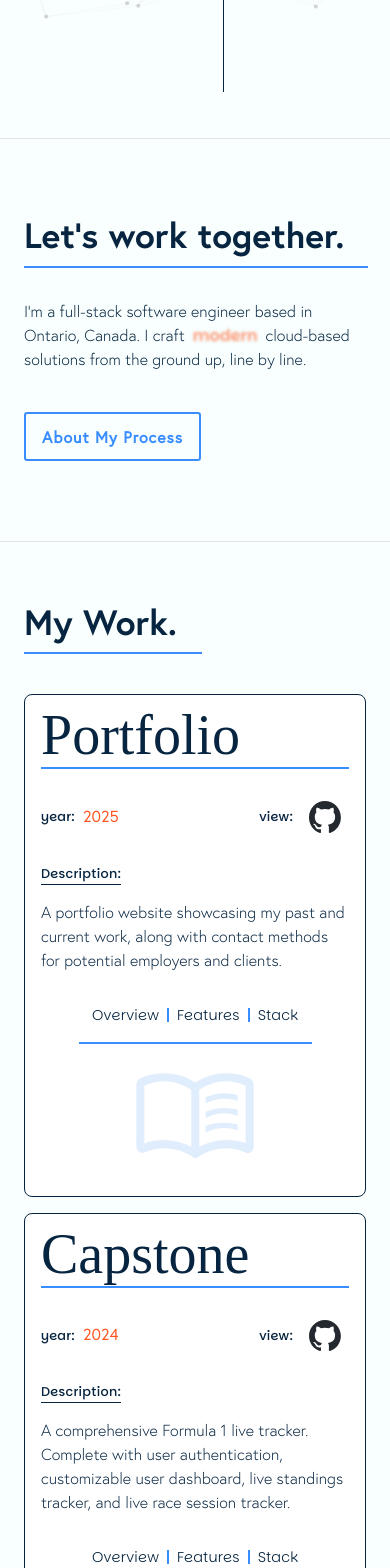
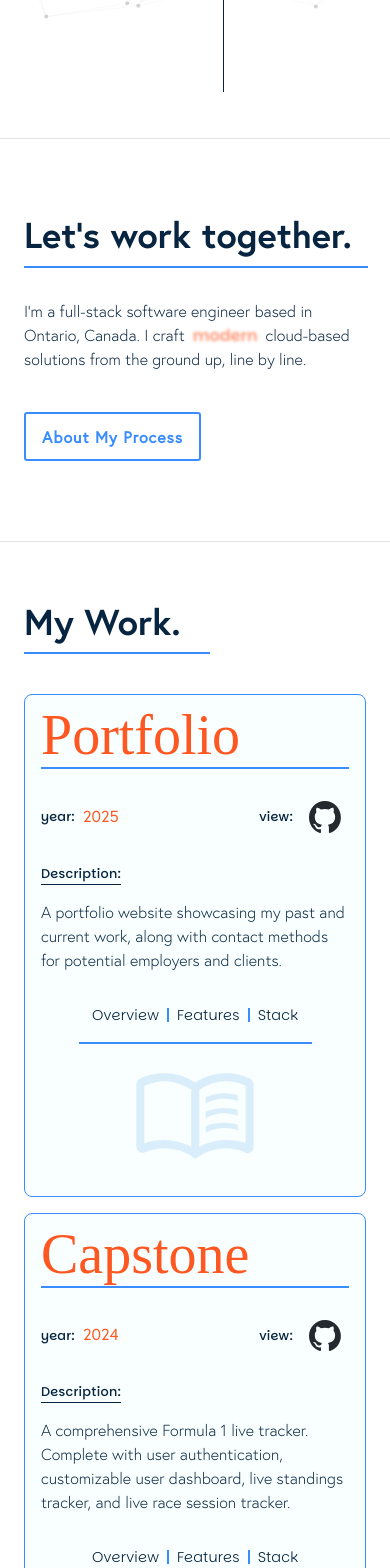
Before and after one commit to nickdoucette24/portfolio, a React (Create React App) app in the folder client/: page / in a window 390 px wide. Shown: the part 820-2388 px from the top of the page. Built offline with nearby package versions, Linux system fonts and the light colour scheme; a web font is replaced by a local one.

Commit message:
minor font tweaks to test on mobile

```diff
--- a/client/src/components/AboutSection/AboutSection.scss
+++ b/client/src/components/AboutSection/AboutSection.scss
@@ -105,7 +105,7 @@
   &__small {
     @include h2;
     color: $deep;
-    font-size: 2.2rem;
+    font-size: 2.25rem;
 
     @include mobile {
       display: none;
--- a/client/src/components/ContactSection/ContactSection.scss
+++ b/client/src/components/ContactSection/ContactSection.scss
@@ -21,7 +21,7 @@
 
   &__heading {
     color: $deep;
-    font-size: 1.7rem;
+    font-size: 1.6rem;
     font-family: Europa Bold;
     margin: 0;
 
@@ -74,7 +74,6 @@
     flex-direction: column;
     align-items: center;
     gap: 0rem;
-    // width: 100%;
     overflow: visible;
 
     @include tablet {
@@ -222,6 +221,7 @@
     font-family: Europa Light;
     @include p3;
     color: $deep;
+    background-color: white;
     height: 1.5rem;
     outline: none;
     border: 1px solid rgb(202, 199, 199);
--- a/client/src/components/ProjectCard/ProjectCard.scss
+++ b/client/src/components/ProjectCard/ProjectCard.scss
@@ -4,8 +4,8 @@
 .project-card {
   display: flex;
   flex-direction: column;
-  background-color: white;
-  border: 1px solid $deep;
+  background-color: $cloud;
+  border: 1px solid $superhero;
   border-radius: 0.5rem;
   transition: transform 0.2s ease-in-out, box-shadow 0.2s ease-in-out;
   height: fit-content;
@@ -37,7 +37,7 @@
 
   &__title {
     font-family: Zing Lines;
-    color: $deep;
+    color: $orange;
     font-weight: 100;
     margin: 0.5rem 1rem 0 1rem;
     font-size: 3.5rem;
--- a/client/src/components/ProjectsSection/ProjectsSection.scss
+++ b/client/src/components/ProjectsSection/ProjectsSection.scss
@@ -18,7 +18,7 @@
   &__heading {
     @include h2;
     color: $deep;
-    font-size: 2.2rem;
+    font-size: 2.25rem;
     margin: 1rem 0 0 0;
 
     @include mobile {
@@ -55,7 +55,7 @@
   }
 
   &__divider {
-    width: 11rem;
+    width: 11.5rem;
     margin: 0.5rem 0 1.5rem 0;
     border: 1px solid $superhero;
 
--- a/client/src/pages/LandingPage/LandingPage.scss
+++ b/client/src/pages/LandingPage/LandingPage.scss
@@ -109,7 +109,7 @@
 // ! About Section Styling
 .about-section {
   @include flex-centre;
-  background-color: $cloud;
+  background-color: white;
   width: 100%;
   margin-top: 27rem;
   border-top: 1px solid rgb(227, 227, 227);
@@ -143,7 +143,7 @@
 // ! Projects Section Styling
 .projects-section {
   @include flex-centre;
-  background-color: $cloud;
+  background-color: white;
   width: 100%;
   padding: 3rem 1.5rem;
   box-sizing: border-box;
@@ -193,7 +193,7 @@
 
 // ! Contact Section Styling
 .contact-section {
-  background-color: $cloud;
+  background-color: white;
   width: 100%;
   @include flex-centre;
 }
--- a/client/src/sass/App.scss
+++ b/client/src/sass/App.scss
@@ -13,7 +13,7 @@ body {
   font-weight: 300;
   font-size: 1rem;
   color: $deep;
-  background-color: $cloud;
+  background-color: white;
   margin: 0;
   padding: 0;
 }
--- a/client/src/sass/partials/_mixins.scss
+++ b/client/src/sass/partials/_mixins.scss
@@ -271,7 +271,7 @@
   justify-content: center;
   align-items: center;
   color: $deep;
-  background-color: $cloud;
+  background-color: white;
   border-radius: 0.2rem;
   padding: 3rem 0;
   width: 100%;
```
